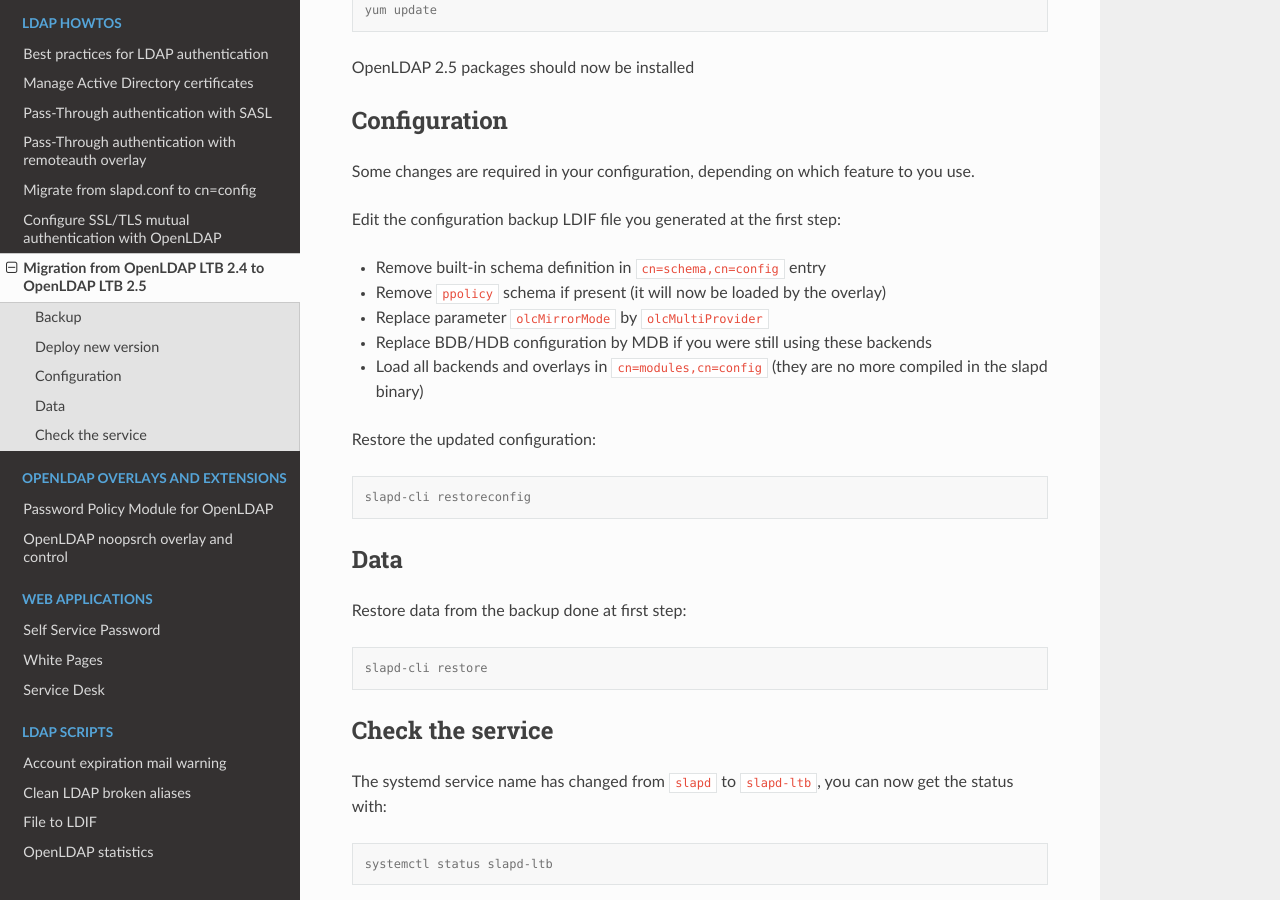
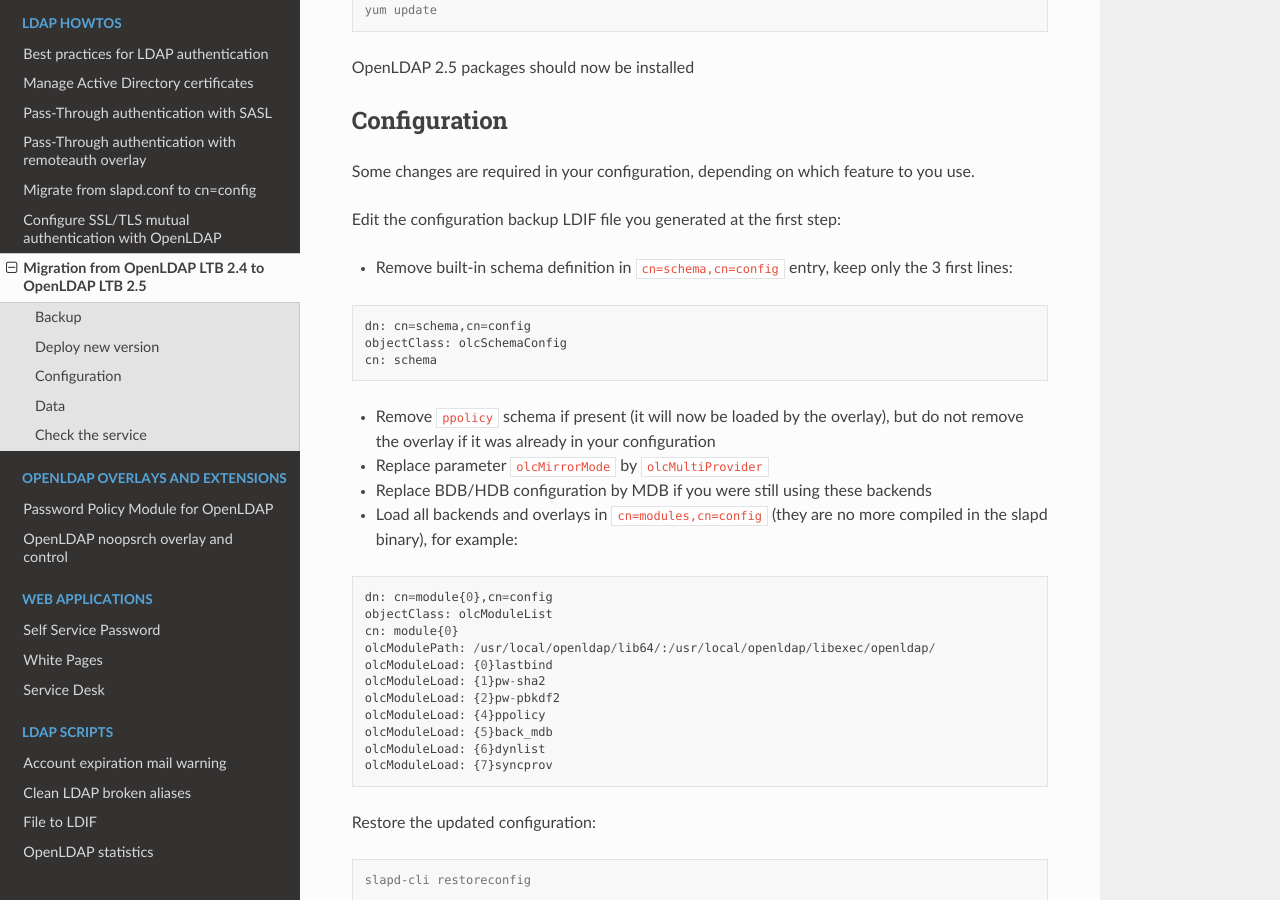
Before and after one commit to ltb-project/documentation, a Sphinx documentation site: the page built from source/migrate_openldap_ltb_24_openldap_ltb_25.rst, in a window 1280 px wide and 900 px high, scrolled down 1516 px. Built offline with Sphinx 7.4.7 and the Read the Docs theme 2.0.0, drawn with Linux system fonts in a browser that asks for light colours.

Commit message:
Add information on OpenLDAP 2.5 migration

```diff
--- a/source/migrate_openldap_ltb_24_openldap_ltb_25.rst
+++ b/source/migrate_openldap_ltb_24_openldap_ltb_25.rst
@@ -80,11 +80,32 @@
 
 Edit the configuration backup LDIF file you generated at the first step:
 
-* Remove built-in schema definition in ``cn=schema,cn=config`` entry
-* Remove ``ppolicy`` schema if present (it will now be loaded by the overlay)
+* Remove built-in schema definition in ``cn=schema,cn=config`` entry, keep only the 3 first lines:
+
+.. code-block::
+
+   dn: cn=schema,cn=config
+   objectClass: olcSchemaConfig
+   cn: schema
+
+* Remove ``ppolicy`` schema if present (it will now be loaded by the overlay), but do not remove the overlay if it was already in your configuration
 * Replace parameter ``olcMirrorMode`` by ``olcMultiProvider``
 * Replace BDB/HDB configuration by MDB if you were still using these backends
-* Load all backends and overlays in ``cn=modules,cn=config`` (they are no more compiled in the slapd binary)
+* Load all backends and overlays in ``cn=modules,cn=config`` (they are no more compiled in the slapd binary), for example:
+
+.. code-block::
+
+   dn: cn=module{0},cn=config
+   objectClass: olcModuleList
+   cn: module{0}
+   olcModulePath: /usr/local/openldap/lib64/:/usr/local/openldap/libexec/openldap/
+   olcModuleLoad: {0}lastbind
+   olcModuleLoad: {1}pw-sha2
+   olcModuleLoad: {2}pw-pbkdf2
+   olcModuleLoad: {4}ppolicy
+   olcModuleLoad: {5}back_mdb
+   olcModuleLoad: {6}dynlist
+   olcModuleLoad: {7}syncprov
 
 Restore the updated configuration:
 
```
